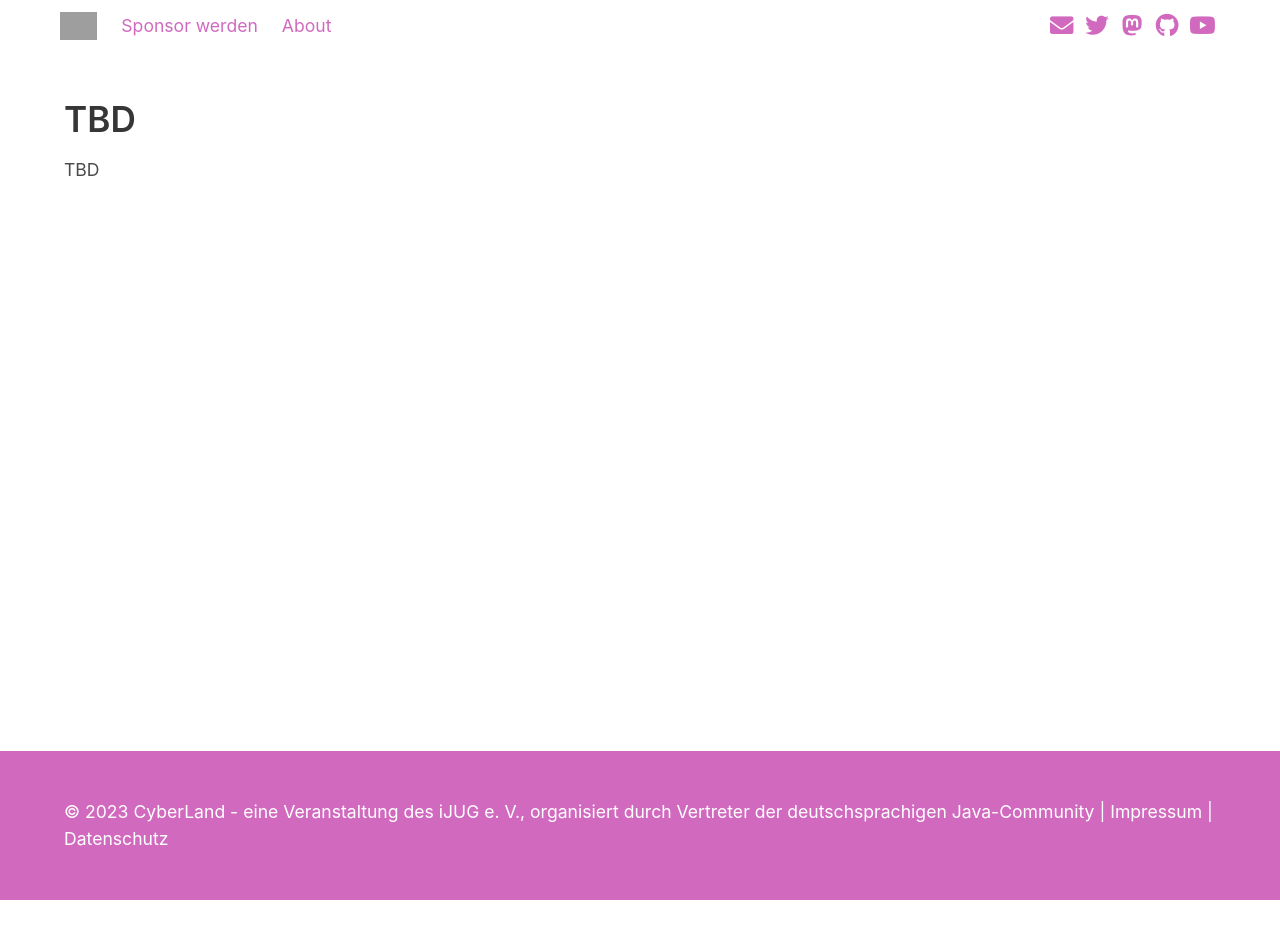
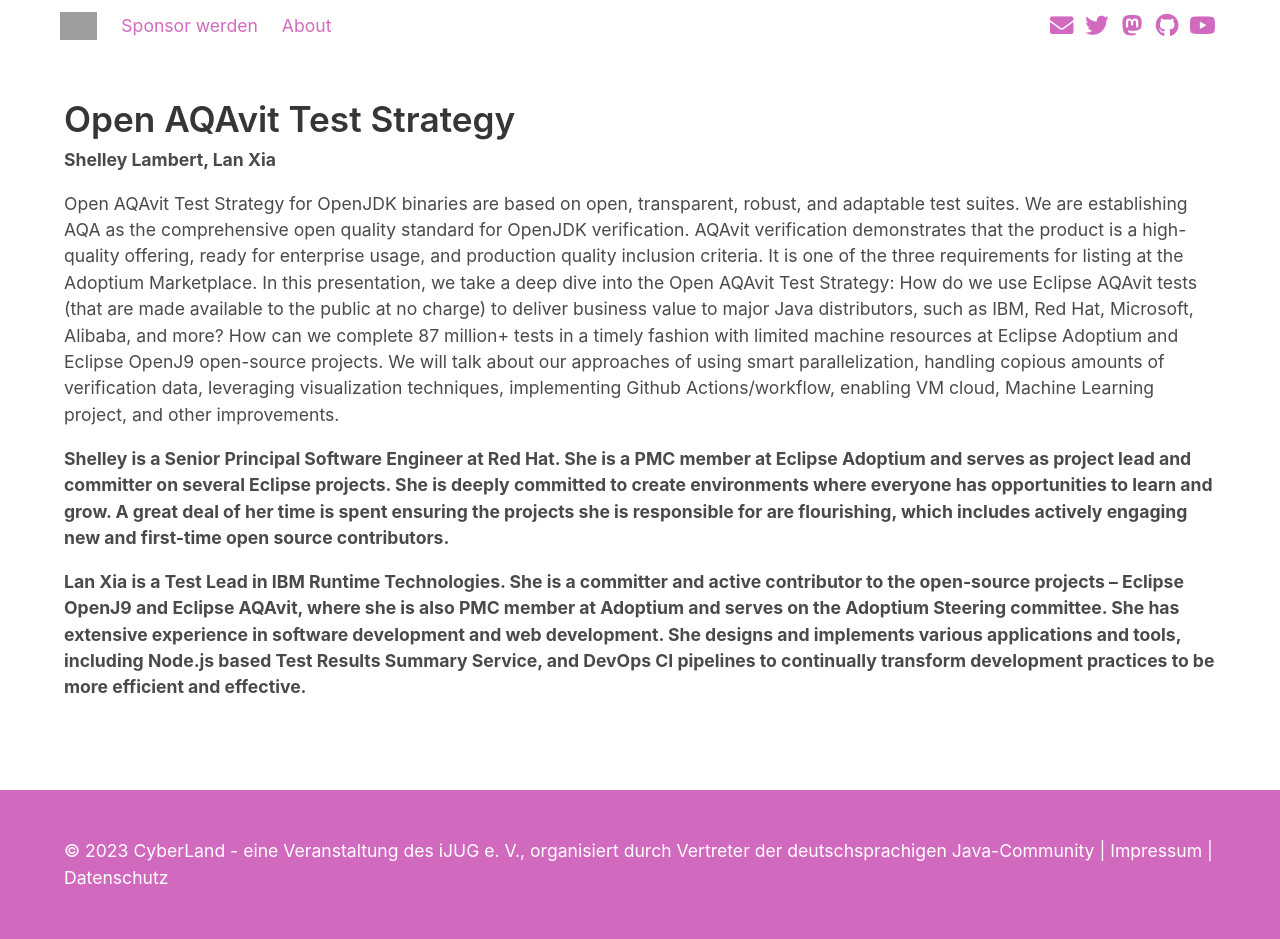
Before and after one commit to CyberLandConf/CyberLandConf.github.io, a Jekyll site: the page built from _sessions/2023-11-ladies-night/session-56.md, in a window 1280 px wide. Built offline with Jekyll 4.4.1, drawn with Linux system fonts in a browser that asks for light colours; before the commit the page ends 900 px from its top, so only the background shows below that; grey boxes are pictures that could not be loaded.

Commit message:
add shelley and Lan

```diff
--- a/_data/speakers.yml
+++ b/_data/speakers.yml
@@ -207,13 +207,11 @@ Heute ist sie HR Managerin in einem IT-Unternehmen und versucht mit Transparenz
 - id: 'milena-fluck'
   firstName: 'Milena'
   lastName: 'Fluck'
-  twitter: ''
   bio:
     After her Bachelor in Cognitive and Media Sciences B.Sc. and her master’s in interactive digital media at Trinity College Dublin, Milena decided to go into software development. She has been a software engineer at adesso since 2020 and founded the startup DillyBeeze in 2021. As a career changer, it was necessary to learn quickly and well to keep up with her colleagues from the computer science field. In addition to a high willingness to learn, her knowledge in the areas of cognition, teaching, and learning psychology was particularly helpful. Learning is an essential part of Milena's work as a software developer. Therefore, she is especially happy to be able to pass on her knowledge from these areas of psychology.
 - id: 'martina-linnemann'
   firstName: 'Martina'
   lastName: 'Linnemann'
-  twitter: ''
   bio:
     Martina Linnemann is a Full Stack Software Engineer at shopware AG. She joined Shopware in 2017 as an apprentice and successfully finished her Computer Scientist apprenticeship in January 2020. She graduated with a bachelor's degree in Computer Science (B.Sc.) from the University of Applied Science Münster in February 2022. Since she completed her studies, she has worked as a Full Stack Software Engineer at shopware AG. She gathered years of knowledge in web development and is passionate about finding ways to improve UX easily.
     Martina regularly speaks at company events and holds internal presentations as well as presentations at her former University of Applied Science. This experience and Martina's insights as a developer promise an engaging talk focused on easy UX improvements.
@@ -226,6 +224,14 @@ Heute ist sie HR Managerin in einem IT-Unternehmen und versucht mit Transparenz
 - id: 'sophia-schulze-schleithoff'
   firstName: 'Sophia'
   lastName: 'Schulze Schleithoff'
-  twitter: ''
   bio:
     Sophia untersucht beim Prototype Fund, einem Förderprogramm des Bundesministeriums für Bildung und Forschung und der Open Knowledge Foundation, wie öffentliche Technologieförderung leichter zugänglich gemacht und am Gemeinwohl ausgerichtet werden kann. Sie hat in Hamburg Politik, Philosophie und Volkswirtschaft studiert.
+- id: 'shelley-lambert-lan-xia'
+  firstName: 'Shelley'
+  lastName: 'Lambert'
+  bio:
+    Shelley is a Senior Principal Software Engineer at Red Hat.  She is a PMC member at Eclipse Adoptium and serves as project lead and committer on several Eclipse projects.  She is deeply committed to create environments where everyone has opportunities to learn and grow.  A great deal of her time is spent ensuring the projects she is responsible for are flourishing, which includes actively engaging new and first-time open source contributors.
+  firstName2: 'Lan'
+  lastName2: 'Xia'
+  bio2:
+    Lan Xia is a Test Lead in IBM Runtime Technologies. She is a committer and active contributor to the open-source projects – Eclipse OpenJ9 and Eclipse AQAvit, where she is also PMC member at Adoptium and serves on the Adoptium Steering committee. She has extensive experience in software development and web development. She designs and implements various applications and tools, including Node.js based Test Results Summary Service, and DevOps CI pipelines to continually transform development practices to be more efficient and effective.
--- a/_layouts/session.html
+++ b/_layouts/session.html
@@ -24,7 +24,9 @@ layout: default
       {% if speaker.bio %}
         <div class="speaker-name">{{ speaker.bio }}</div>
       {% endif %}
-
+      {% if speaker.bio2 %}
+        <div class="speaker-name">{{ speaker.bio2 }}</div>
+      {% endif %}
       {% if page.meetupId %}
         {% for meetupPage in site.pages %}
             {% if meetupPage.meetupId == page.meetupId %}
--- a/_sessions/2023-11-ladies-night/session-56.md
+++ b/_sessions/2023-11-ladies-night/session-56.md
@@ -1,10 +1,10 @@
 ---
   session-id: 'session-56'
-  title: "TBD"
+  title: "Open AQAvit Test Strategy"
   abstract: |
-    TBD
+    Open AQAvit Test Strategy for OpenJDK binaries are based on open, transparent, robust, and adaptable test suites. We are establishing AQA as the comprehensive open quality standard for OpenJDK verification. AQAvit verification demonstrates that the product is a high-quality offering, ready for enterprise usage, and production quality inclusion criteria. It is one of the three requirements for listing at the Adoptium Marketplace. In this presentation, we take a deep dive into the Open AQAvit Test Strategy: How do we use Eclipse AQAvit tests (that are made available to the public at no charge) to deliver business value to major Java distributors, such as IBM, Red Hat, Microsoft,  Alibaba, and more?  How can we complete 87 million+ tests in a timely fashion with limited machine resources at Eclipse Adoptium and Eclipse OpenJ9 open-source projects. We will talk about our approaches of using smart parallelization, handling copious amounts of verification data, leveraging visualization techniques, implementing Github Actions/workflow, enabling VM cloud, Machine Learning project, and other improvements.
 
   meetupId: cyberland-ladies-night-23
-  speaker-id: ''
+  speaker-id: 'shelley-lambert-lan-xia'
   layout: session
 ---
```
Also changed, not shown: assets/speaker/lan-xia.jpeg (added), assets/speaker/shelley-lambert-lan-xia.png (added), assets/speaker/shelley-lambert.jpg (added).
